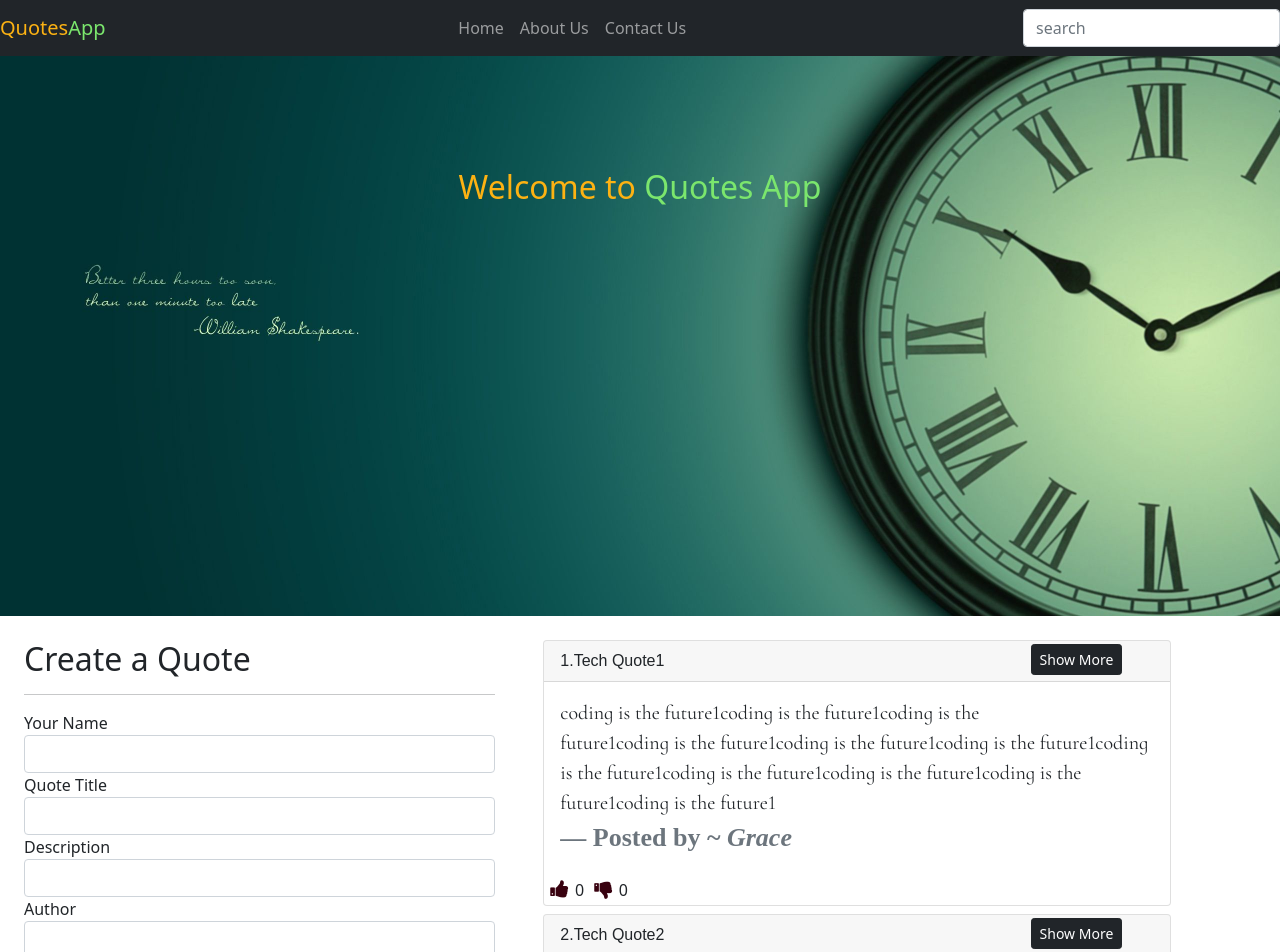
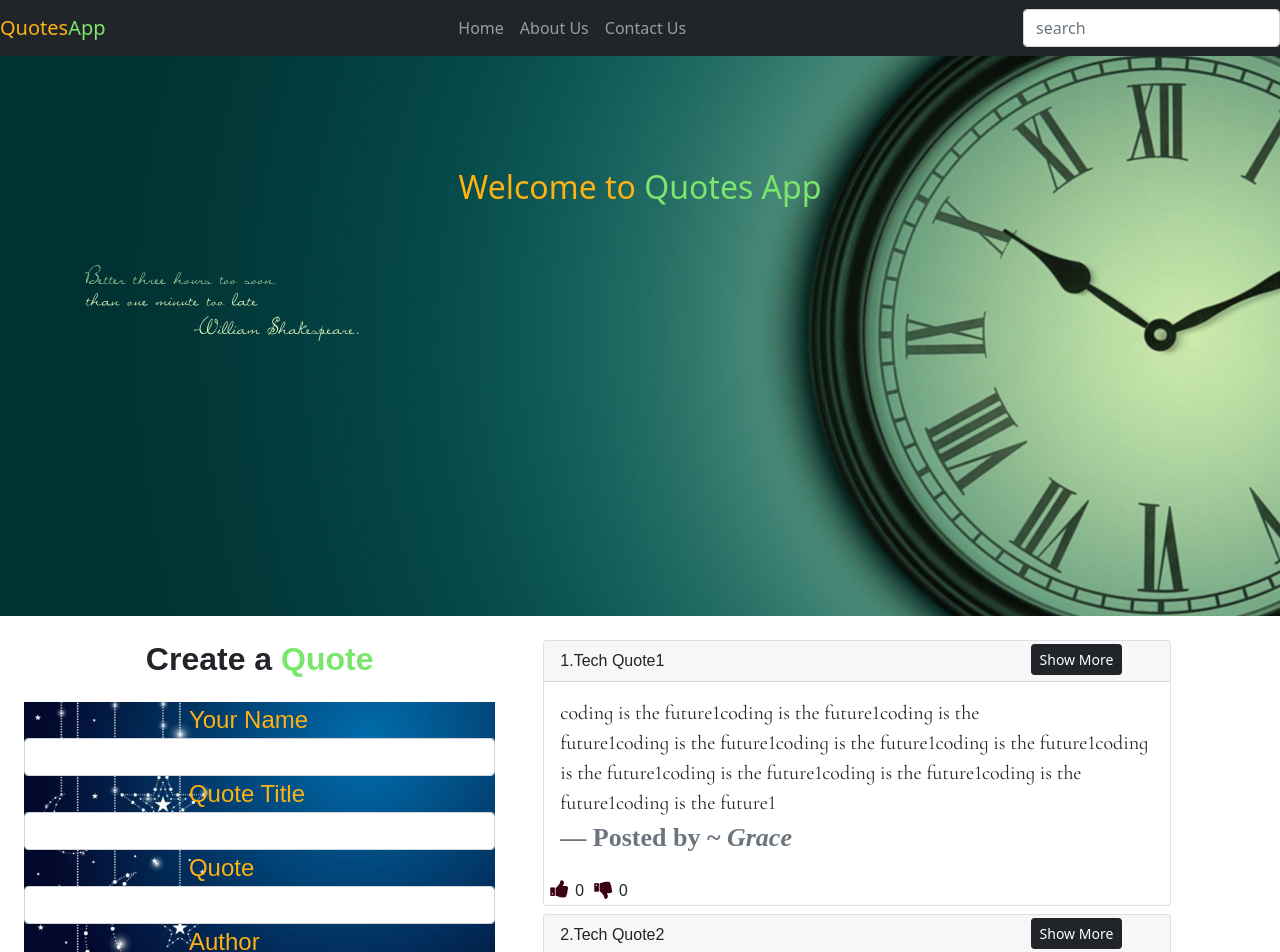
Before and after one commit to GraceMwende/Quotes-Ng, an Angular app: page / in a window 1280 px wide. Shown: the top 952 px of the page. Built offline with nearby package versions, Linux system fonts and the light colour scheme; a web font is replaced by a local one.

Commit message:
style form

```diff
--- a/src/app/quotes-form/quotes-form.component.css
+++ b/src/app/quotes-form/quotes-form.component.css
@@ -0,0 +1,20 @@
+.main-heading {
+  font-family: sans-serif;
+  font-weight: bold;
+  text-align: center;
+  margin-bottom: 5%;
+}
+
+.form-labels {
+  font-family: sans-serif;
+  color: rgb(252, 178, 19);
+  font-size: 150%;
+  position: relative;
+  left: 35%;
+}
+
+form {
+  background-image: url("/assets/images/formb2.jpg");
+  background-position: center;
+  background-size: cover;
+}
--- a/src/app/quotes-form/quotes-form.component.html
+++ b/src/app/quotes-form/quotes-form.component.html
@@ -1,20 +1,18 @@
 <div class="container-fluid">
-  <h2>Create a Quote</h2>
-  <hr>
+  <h2 class="main-heading">Create a <span class="title2">Quote</span></h2>
   <form (ngSubmit)="submitQuote(); quoteForm.resetForm()" #quoteForm='ngForm'>
 
     <div class="form-group">
-      <label for="personSubmitting">Your Name</label>
+      <label class="form-labels" for="personSubmitting">Your Name</label>
       <input type="text" id="personSubmitting" class="form-control" [(ngModel)]="newQuote.personSubmitting"
         name="personSubmitting" #personSubmitting="ngModel" required>
-      {{newQuote.personSubmitting}}
       <div [hidden]="personSubmitting.valid || personSubmitting.pristine" class="text-danger">
         <p>*Name required</p>
       </div>
     </div>
 
     <div class="form-group">
-      <label for="">Quote Title</label>
+      <label class="form-labels" for="">Quote Title</label>
       <input type="text" id="" class="form-control" [(ngModel)]="newQuote.name" name="name" #name="ngModel" required>
       <div [hidden]="name.valid || name.pristine" class="text-danger">
         <p>*Must indicate a quote Title</p>
@@ -23,7 +21,7 @@
     </div>
 
     <div class="form-group">
-      <label for="">Description</label>
+      <label class="form-labels" for="">Quote</label>
       <input type="text" id="" class="form-control" [(ngModel)]="newQuote.description" name="description"
         #description="ngModel" required>
       <div [hidden]="description.valid || description.pristine" class="text-danger">
@@ -33,7 +31,7 @@
     </div>
 
     <div class="form-group">
-      <label for="">Author</label>
+      <label class="form-labels" for="">Author</label>
       <input type="text" id="" class="form-control" [(ngModel)]="newQuote.author" name="author" #author="ngModel"
         required>
       <div [hidden]="author.valid || author.pristine" class="text-danger">
@@ -43,7 +41,7 @@
     </div>
 
     <div class="text-center">
-      <button type="submit" [disabled]="!quoteForm.valid" class="btn btn-success m-4 ">Add Quote</button>
+      <button type="submit" [disabled]="!quoteForm.valid" class="btn btn-warning m-4 ">Add Quote</button>
     </div>
   </form>
 </div>
--- a/src/styles.css
+++ b/src/styles.css
@@ -7,5 +7,5 @@
 }
 
 .title2 {
-  color: rgb(123, 230, 109)
+  color: rgb(123, 230, 109);
 }
```
Also changed, not shown: src/assets/images/formb2.jpg (added), src/assets/images/formbg.jpeg (added).
